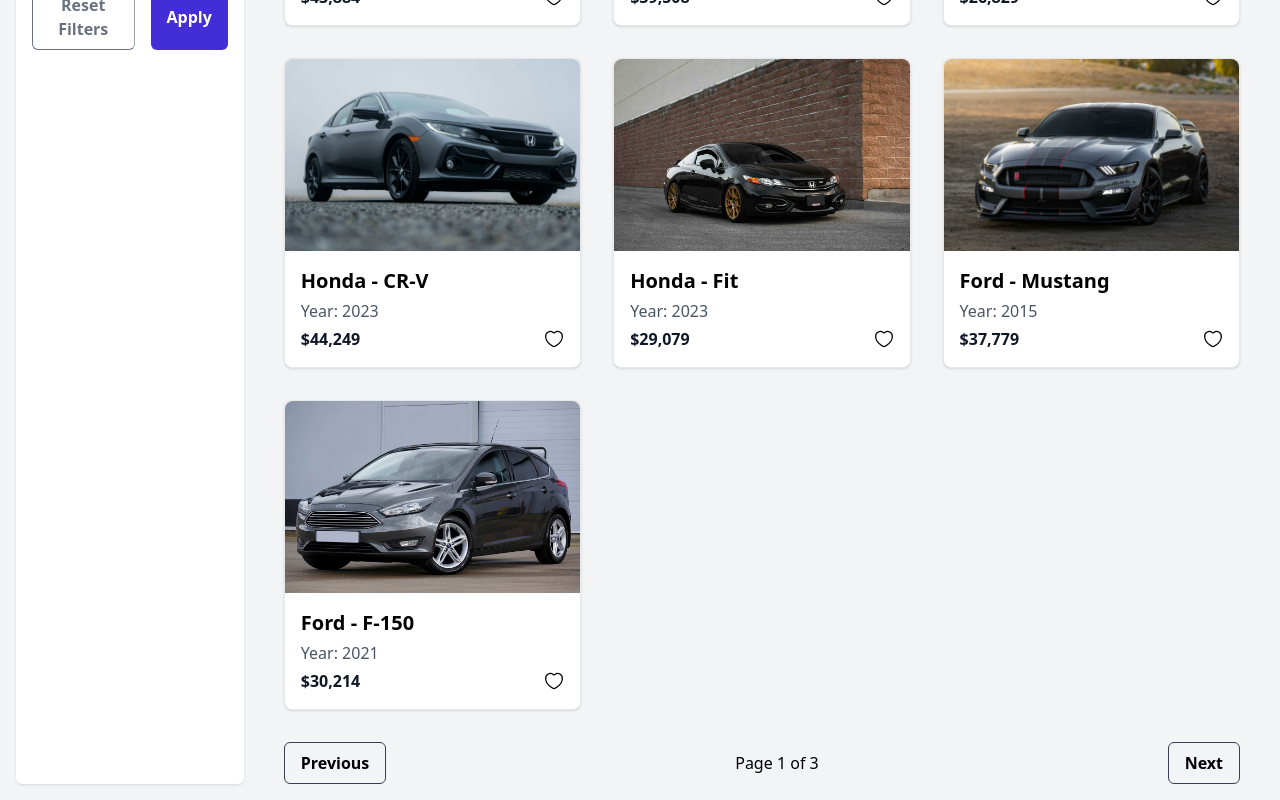
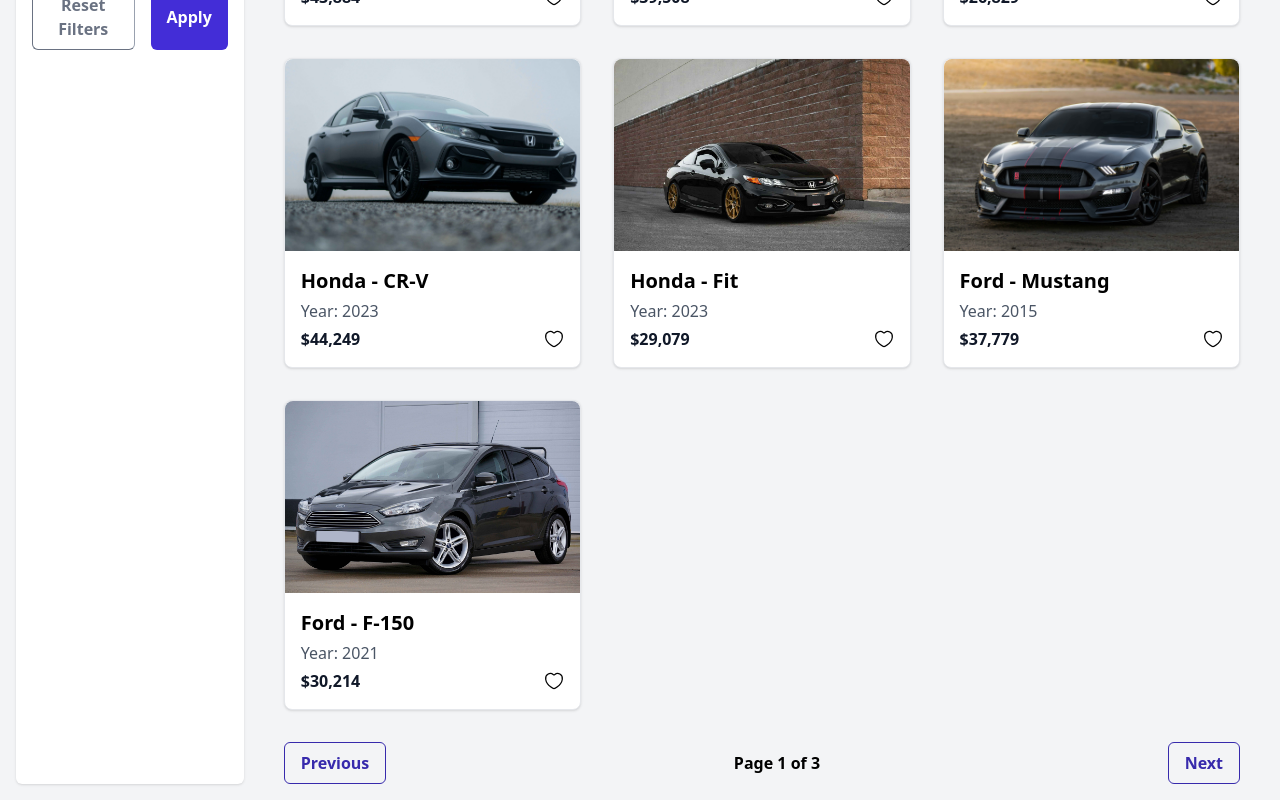
Before and after one commit to shelavalepallavi/carfinder, a Next.js app: page / in a window 1280 px wide. Shown: the part 730-1530 px from the top of the page. Built offline with nearby package versions, Linux system fonts and the light colour scheme.

Commit message:
update code

```diff
--- a/app/components/CarList.jsx
+++ b/app/components/CarList.jsx
@@ -101,9 +101,9 @@
         ))}
       </div>
       <div className="flex justify-between items-center">
-        <button className={`font-semibold border border-gray-700 rounded-md px-4 py-2 cursor-pointer hover:bg-gray-900 hover:text-white transition-all ${theme === 'dark'? 'text-white border-white hover:border-transparent':''}`} onClick={handlePrevious} disabled={page === 1}>Previous</button>
-        <span className={`${theme === 'dark'? 'text-white':''}`}>Page {page} of {totalPages}</span>
-        <button className={`font-semibold border border-gray-700 rounded-md px-4 py-2 cursor-pointer hover:bg-gray-900 hover:text-white transition-all ${theme === 'dark'? 'text-white border-white hover:border-transparent':''}`} onClick={handleNext} disabled={page === totalPages}>Next</button>
+        <button className={`font-semibold border  rounded-md px-4 py-2 cursor-pointer  transition-all ${theme === 'dark'? 'text-white bg-indigo-800 border-transparent hover:bg-indigo-900':'border-indigo-800 text-indigo-800 hover:bg-indigo-800 hover:text-white'}`} onClick={handlePrevious} disabled={page === 1}>Previous</button>
+        <span className={`font-semibold ${theme === 'dark'? 'text-white':''}`}>Page {page} of {totalPages}</span>
+        <button className={`font-semibold border  rounded-md px-4 py-2 cursor-pointer  transition-all ${theme === 'dark'? 'text-white bg-indigo-800 border-transparent hover:bg-indigo-900':'border-indigo-800 text-indigo-800 hover:bg-indigo-800 hover:text-white'}`} onClick={handleNext} disabled={page === totalPages}>Next</button>
       </div>
     </div>
   );
```
